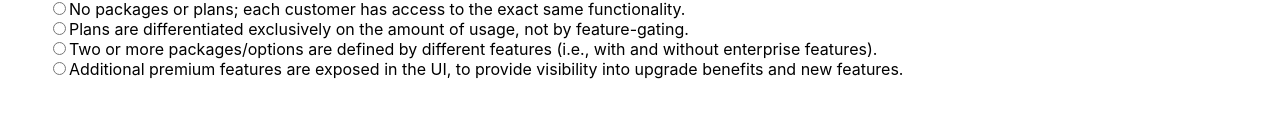
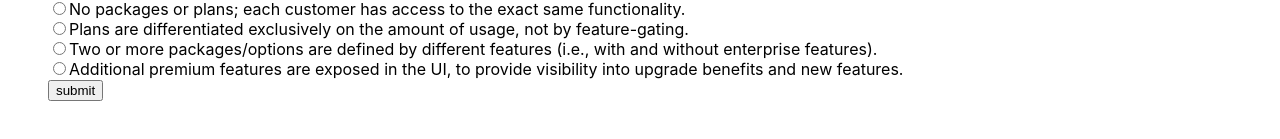
Before and after one commit to dannyk08/replicated, a React (Create React App) app: page / in a window 1280 px wide. Shown: the part 217-356 px from the top of the page. Built offline with nearby package versions, Linux system fonts and the light colour scheme.

Commit message:
reorganizing callbacks

```diff
--- a/src/components/Assessment/CurrentQuestion.js
+++ b/src/components/Assessment/CurrentQuestion.js
@@ -1,43 +1,25 @@
 import React from 'react';
 import { CurrentQuestionChoices } from '.';
 
-class CurrentQuestion extends React.Component {
-
-  constructor(props) {
-    super(props)
-    this.handleChoice = this.handleChoice.bind(this)
-    this.state = {
-      selectedChoice: null
-    }
-  }
-
-  handleChoice(e) {
-    // e.persist()
-    this.setState({
-      selectedChoice: e.target.value
-    }, () => {
-      console.log({ state: this.state });
-    })
-  }
-
-  render() {
-    const { currentQuestion } = this.props
-    console.log({ currentQuestion });
+const CurrentQuestion = ({
+  currentQuestion,
+  submitCurrentChoice,
+  handleSelectedChoice,
+  selectedChoice
+}) => {
   return (
     <div>
       <h4>{currentQuestion.text}</h4>
       <p>{currentQuestion.question}</p>
       <p>{currentQuestion.description}</p>
-        <div className="choices">
       <CurrentQuestionChoices
         choices={currentQuestion.choices}
-            handleChoice={this.handleChoice}
-            selectedChoice={this.state.selectedChoice}
+        handleChoice={handleSelectedChoice}
+        selectedChoice={selectedChoice}
       />
-        </div>
+      <button onClick={submitCurrentChoice}>submit</button>
     </div>
   )
 }
-}
 
 export default CurrentQuestion
--- a/src/components/Assessment/CurrentQuestionChoices.js
+++ b/src/components/Assessment/CurrentQuestionChoices.js
@@ -1,20 +1,27 @@
 import React from 'react';
 
-const CurrentQuestionChoices = ({ choices, handleChoice, selectedChoice }) => {
-  console.log({ choices });
-
+const CurrentQuestionChoices = ({
+  choices,
+  handleChoice,
+  selectedChoice
+}) => {
   return (
-    <React.Fragment>
+    <div className="choices">
       {
         choices.map(c => {
-          console.log({ c });
-          return <div key={c.id}>
-            <input type="radio" name={c.id} checked={selectedChoice === c.id} onChange={handleChoice} value={c.id} />
+          return <div key={c.id} className='choices-item'>
+            <input
+              type="radio"
+              name={c.id}
+              checked={selectedChoice === c.id}
+              onChange={handleChoice}
+              value={c.id}
+            />
             <label id={c.id}>{c.text}</label>
           </div>
         })
       }
-    </React.Fragment>
+    </div>
   )
 }
 
--- a/src/views/TestPage.js
+++ b/src/views/TestPage.js
@@ -53,10 +53,44 @@ export default class TestPage extends React.Component {
   }
 }
 
-function Assessment() {
-  console.log({ preparedAssessment });
-  const currentQuestion = preparedAssessment.questions[0]
-  return <CurrentQuestion currentQuestion={currentQuestion} />
+
+
+class Assessment extends React.Component {
+  constructor(props) {
+    super(props)
+    this.submitCurrentChoice = this.submitCurrentChoice.bind(this)
+    this.handleSelectedChoice = this.handleSelectedChoice.bind(this)
+    this.state = {
+      currentQuestionIndex: 0,
+      currentQuestion: preparedAssessment.questions[0],
+      selectedChoice: null
+    }
+  }
+
+  handleSelectedChoice(e) {
+    this.setState({
+      selectedChoice: e.target.value
+    })
+  }
+
+  submitCurrentChoice() {
+    if (preparedAssessment.questions[this.state.currentQuestionIndex + 1]) {
+      const currentQuestionIndex = this.state.currentQuestionIndex + 1
+      this.setState({
+        currentQuestionIndex,
+        currentQuestion: preparedAssessment.questions[currentQuestionIndex]
+      })
+    }
+  }
+
+  render() {
+    return <CurrentQuestion
+      handleSelectedChoice={this.handleSelectedChoice}
+      selectedChoice={this.state.selectedChoice}
+      currentQuestion={this.state.currentQuestion}
+      submitCurrentChoice={this.submitCurrentChoice}
+    />
+  }
 }
 
 
```
Lines whose indentation alone changed are shown as unchanged.
